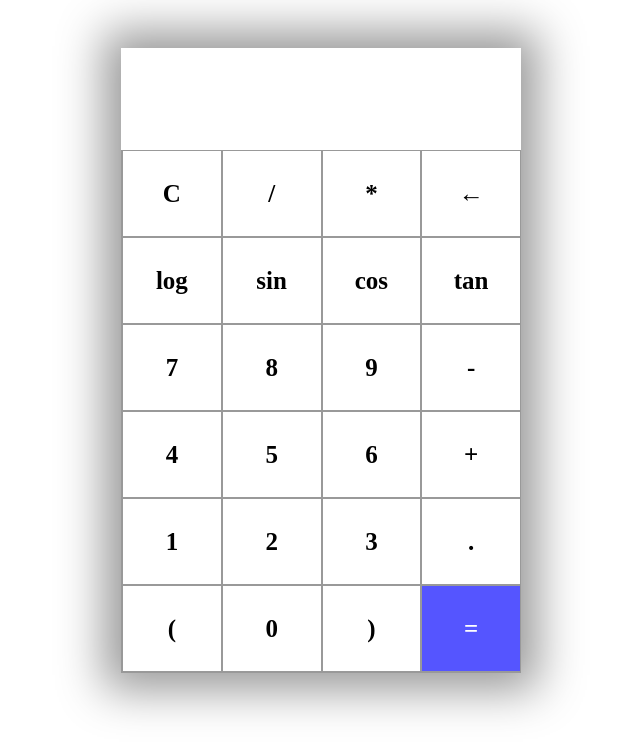
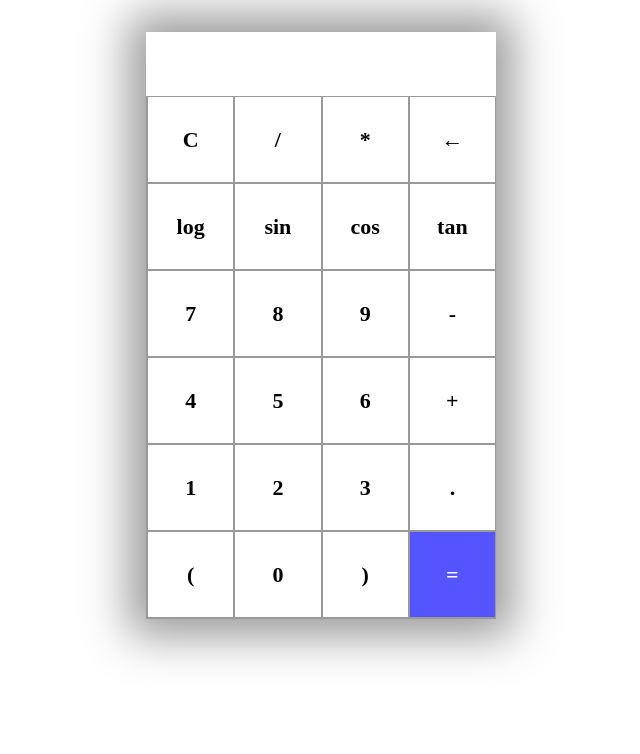
Before and after one commit to Bbs202/JavaScript-Calculator, a plain HTML site: page index.html in a window 1280 px wide. Shown: the whole page, without its empty margins (319-959 px from the left). Drawn offline with Linux system fonts and the light colour scheme.

Commit message:
updated file

```diff
--- a/style.css
+++ b/style.css
@@ -1,14 +1,17 @@
+body{
+    overflow: hidden;
+}
 .container{
-    max-width: 400px;
-    margin: 6vh auto 0 auto;
+    max-width: 350px;
+    margin: 4vh auto 0 auto;
     box-shadow: 0px 0px 43px 17px rgba(153, 153, 153, 1);
 }
 
 #display{
     text-align: right;
-    height: 70px;
+    height: 40px;
     line-height: 70px;
-    padding: 16px 8px;
+    padding: 12px 8px;
     font-size: 25px;
     font-weight: 700;
 }
@@ -17,7 +20,7 @@
 display :grid;
 border-bottom: 1px solid #999;
 border-left: 1px solid #999;
-grid-template-columns: 1fr 1fr 1fr 1fr;
+grid-template-columns: 0.6fr 0.6fr 0.6fr 0.6fr;
 }
 .buttons > div {
     border-top: 1px solid #999;
@@ -27,7 +30,7 @@ grid-template-columns: 1fr 1fr 1fr 1fr;
     border: 0.5px solid #999;
     line-height: 85px;
     text-align: center;
-    font-size: 25px;
+    font-size: 22px;
     cursor:pointer;
     font-weight: 700;
 }
```
Also changed, not shown: index.html (+1 -1 lines).
